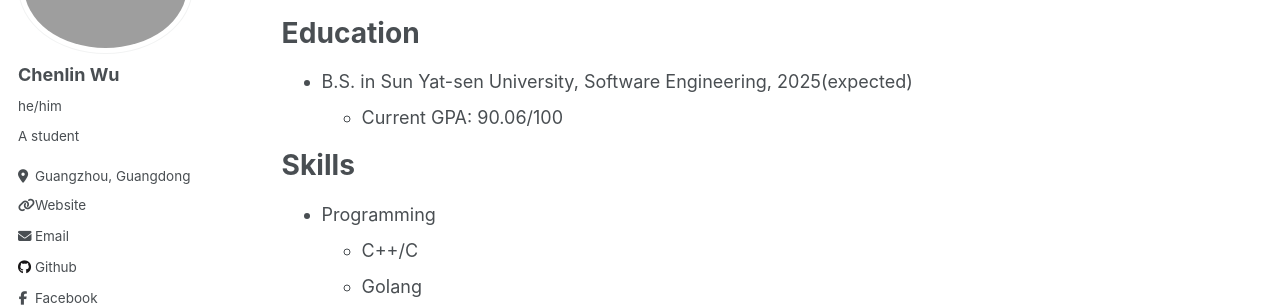
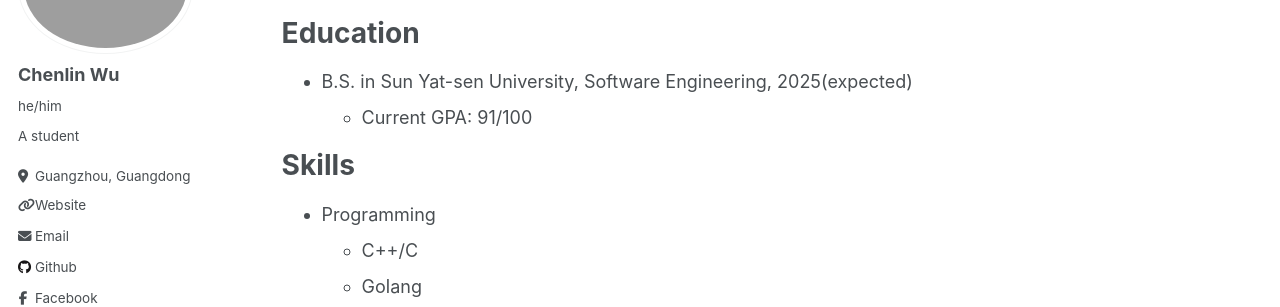
Before and after one commit to Michael112233/Michael112233.github.io, a Jekyll site: the page built from _pages/cv.md, in a window 1280 px wide and 900 px high. Shown: the part 186-493 px from the top of the window. Built offline with Jekyll 4.4.1, drawn with Linux system fonts in a browser that asks for light colours.

Commit message:
modified:   _pages/cv.md

```diff
--- a/_pages/cv.md
+++ b/_pages/cv.md
@@ -14,7 +14,7 @@ The page shows the brief information about me. Details can be checked [here](htt
 Education
 ======
 * B.S. in Sun Yat-sen University, Software Engineering, 2025(expected)
-  * Current GPA: 90.06/100
+  * Current GPA: 91/100
 
 Skills
 ======
```
